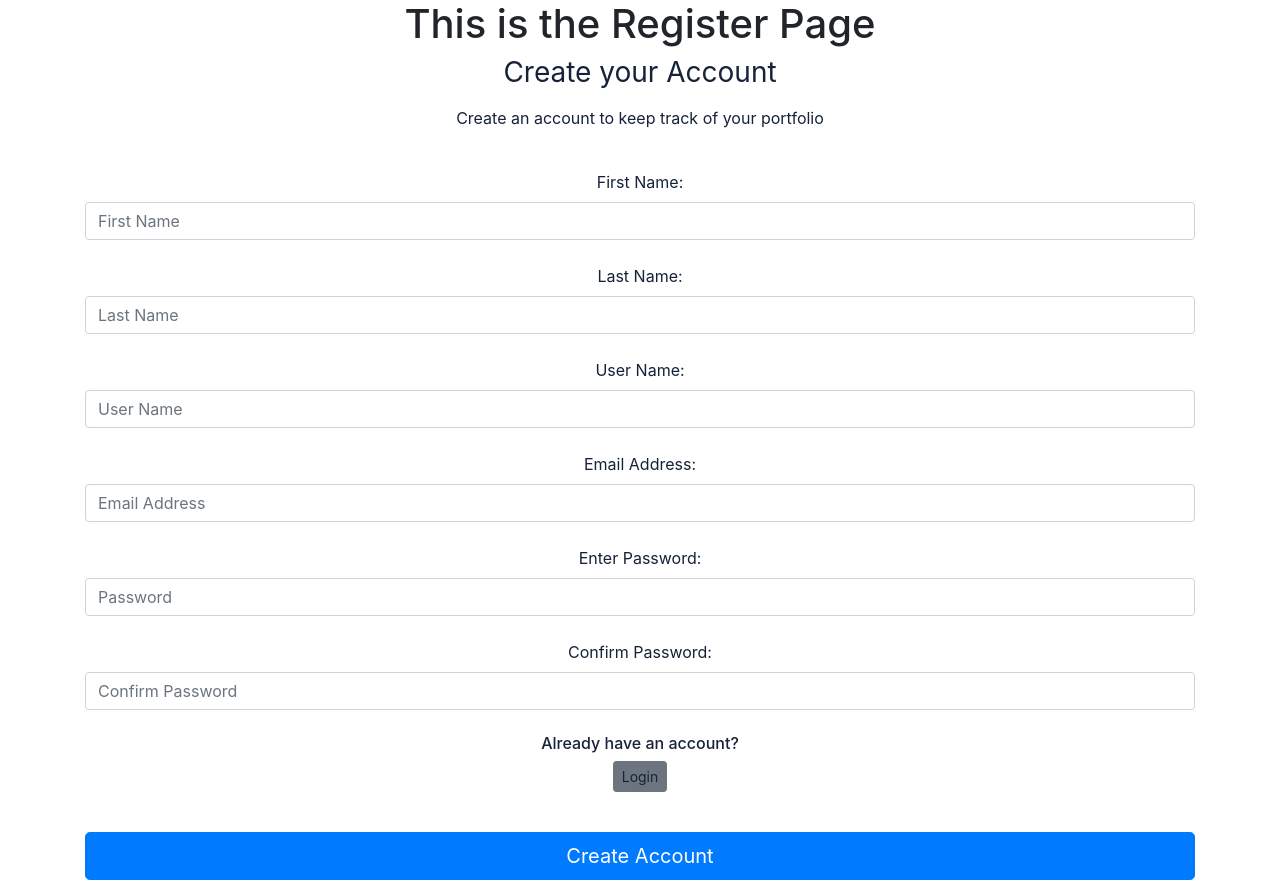
After one commit to Jojo-Paris/rate-my-building, a Flask app: page /register in a window 1280 px wide. The commit adds this page. Run offline with Flask 3, Linux system fonts and the light colour scheme; some libraries are stand-ins or nearby versions.

Commit message:
Version 1.1 - Created the models for the database - Implemented code for a user to create an account - Created a login Page (Not Done)

```diff
--- /dev/null
+++ b/portfolio/forms.py
@@ -0,0 +1,32 @@
+from flask_wtf import FlaskForm
+from wtforms import StringField, PasswordField, SubmitField, DecimalField, IntegerField, validators
+from wtforms.validators import Length, EqualTo, Email, DataRequired, ValidationError, NumberRange
+from portfolio.models import User
+from flask_login import current_user
+
+class RegisterForm(FlaskForm):
+
+    def validate_username(self, username_to_check):
+        user = User.query.filter_by(username=username_to_check.data).first()
+        if user:
+            raise ValidationError('Username already exists! Please try a different username')
+
+    def validate_email_address(self, email_address_to_check):
+        email_address = User.query.filter_by(email_address=email_address_to_check.data).first()
+        if email_address:
+            raise ValidationError('Email Address already exists! Please try a different email address')
+
+    firstName = StringField(label='First Name:', validators=[Length(min=2, max=30), DataRequired()])
+    lastName = StringField(label='Last Name:', validators=[Length(min=2, max=30), DataRequired()])
+    username = StringField(label='User Name:', validators=[Length(min=3, max=30), DataRequired()])
+    email_address = StringField(label='Email Address:', validators=[Email(), DataRequired()])
+    password1 = PasswordField(
+        label='Enter Password:',
+        validators=[
+            validators.Length(min=8, message="Password must be at least 8 characters long."),
+            validators.Regexp(r'^(?=.*\d)', message="Password must contain at least one number."),
+            validators.DataRequired(message="Password is required."),
+        ])
+
+    password2 = PasswordField(label='Confirm Password:', validators=[EqualTo('password1'), DataRequired()])
+    submit = SubmitField(label='Create Account')
--- a/portfolio/routes.py
+++ b/portfolio/routes.py
@@ -1,7 +1,48 @@
 from portfolio import app
-from flask import render_template
+from flask import render_template, redirect, url_for, flash, request
+from portfolio.models import User, Review
+from portfolio.forms import RegisterForm
+from portfolio import db
+from flask_login import login_user, logout_user, login_required, current_user
+import os
 
 @app.route("/")
 @app.route("/home")
 def home_page():
     return render_template('home.html')
+
+@app.route("/register", methods=['POST', 'GET'])
+def register_page():
+
+    form = RegisterForm()
+    if form.validate_on_submit():
+        user_to_create = User(
+            username = form.username.data,
+            firstName = form.firstName.data,
+            lastName = form.lastName.data,
+            email_address = form.email_address.data,
+            password = form.password1.data
+        )
+
+        db.session.add(user_to_create)
+        db.session.commit()
+
+        login_user(user_to_create)
+        flash(f"Account created successfully! You are now logged in as {user_to_create.username}", category='success')
+        return redirect(url_for('home_page'))
+
+    if form.errors != {}:
+        for err_msg in form.errors.values():
+            flash(f'There was an error with creating a user: {err_msg}', category='danger')
+
+    return render_template('register.html', form=form)
+
+@app.route("/login", methods=['POST', 'GET'])
+def login_page():
+    return render_template('login.html')
+
+@app.route('/logout')
+def logout_page():
+    logout_user()
+    flash("You have been logged out!", category='info')
+    return redirect(url_for("home_page"))
--- a/portfolio/templates/base.html
+++ b/portfolio/templates/base.html
@@ -16,6 +16,23 @@
   </head>
   <body>
 
+    {% with messages = get_flashed_messages(with_categories=true) %}
+      {% if messages %}
+        {% for category, message in messages %}
+          {% if category == 'success' %}
+            <div class="alert alert-success" role="alert">
+          {% else %}
+            <div class="alert alert-danger" role="alert">
+          {% endif %}
+            <button type="button" class="close" data-dismiss="alert" aria-label="Close">
+              <span aria-hidden="true">&times;</span>
+            </button>
+            {{ message }}
+          </div>
+        {% endfor %}
+      {% endif %}
+    {% endwith %}
+
     {% block content %}
 
     {% endblock %}
--- a/portfolio/templates/home.html
+++ b/portfolio/templates/home.html
@@ -7,6 +7,8 @@
 
 
 <h1>Hello Everyone, This is Home Page</h1>
+<p>Hi Binfeng</p>
+<a class="nav-link" href="{{ url_for('register_page') }}">Click here to Register for an Account</a>
 
 
 
--- /dev/null
+++ b/portfolio/templates/register.html
@@ -0,0 +1,84 @@
+{% extends 'base.html' %}
+{% block title %}
+    Register
+{% endblock %}
+
+{% block content %}
+
+
+<h1>This is the Register Page</h1>
+
+    <body class="text-center">
+        <div class="container">
+            <form method="POST" class="form-register" style="color:white">
+                {{ form.hidden_tag() }}
+                <h1 class="h3 mb-3 font-weight-normal"  style="color: #152238;">
+                    Create your Account
+                </h1>
+
+                <p style="color: #152238;">
+                    Create an account to keep track of your portfolio
+                </p>
+
+                <br>
+
+                <div style="color: #152238 ;">
+                    {{ form.firstName.label() }}
+                </div>
+                {{ form.firstName(class="form-control", placeholder="First Name") }}
+
+                <br>
+
+                <div style="color: #152238 ;">
+                    {{ form.lastName.label() }}
+                </div>
+                {{ form.lastName(class="form-control", placeholder="Last Name") }}
+
+                <br>
+
+                <div style="color: #152238 ;">
+                    {{ form.username.label() }}
+                </div>
+                {{ form.username(class="form-control", placeholder="User Name") }}
+
+                <br>
+
+                <div style="color: #152238;">
+                    {{ form.email_address.label() }}
+                </div>
+                {{ form.email_address(class="form-control", placeholder="Email Address") }}
+
+                <br>
+
+                <div style="color: #152238;">
+                    {{ form.password1.label() }}
+                </div>
+                {{ form.password1(class="form-control", placeholder="Password") }}
+
+                <br>
+
+                <div style="color: #152238;">
+                    {{ form.password2.label() }}
+                </div>
+
+                {{ form.password2(class="form-control", placeholder="Confirm Password") }}
+
+                <br>
+
+                <div class="checkbox mb-3" >
+                    <h6 style="color: #152238;">Already have an account?</h6>
+                    <a class="btn btn-sm btn-secondary" href="{{ url_for('login_page') }}" style="color: #152238;">Login</a>
+                </div>
+
+                <br>
+
+                {{ form.submit(class="btn btn-lg btn-block btn-primary") }}
+
+            </form>
+        </div>
+    </body>
+
+
+
+
+{% endblock %}
```
Also changed, not shown: portfolio/__init__.py (+10 -7 lines), portfolio/models.py (added, +41 -0 lines), portfolio/templates/login.html (added, +14 -0 lines), instance/portfolio.db (added).
